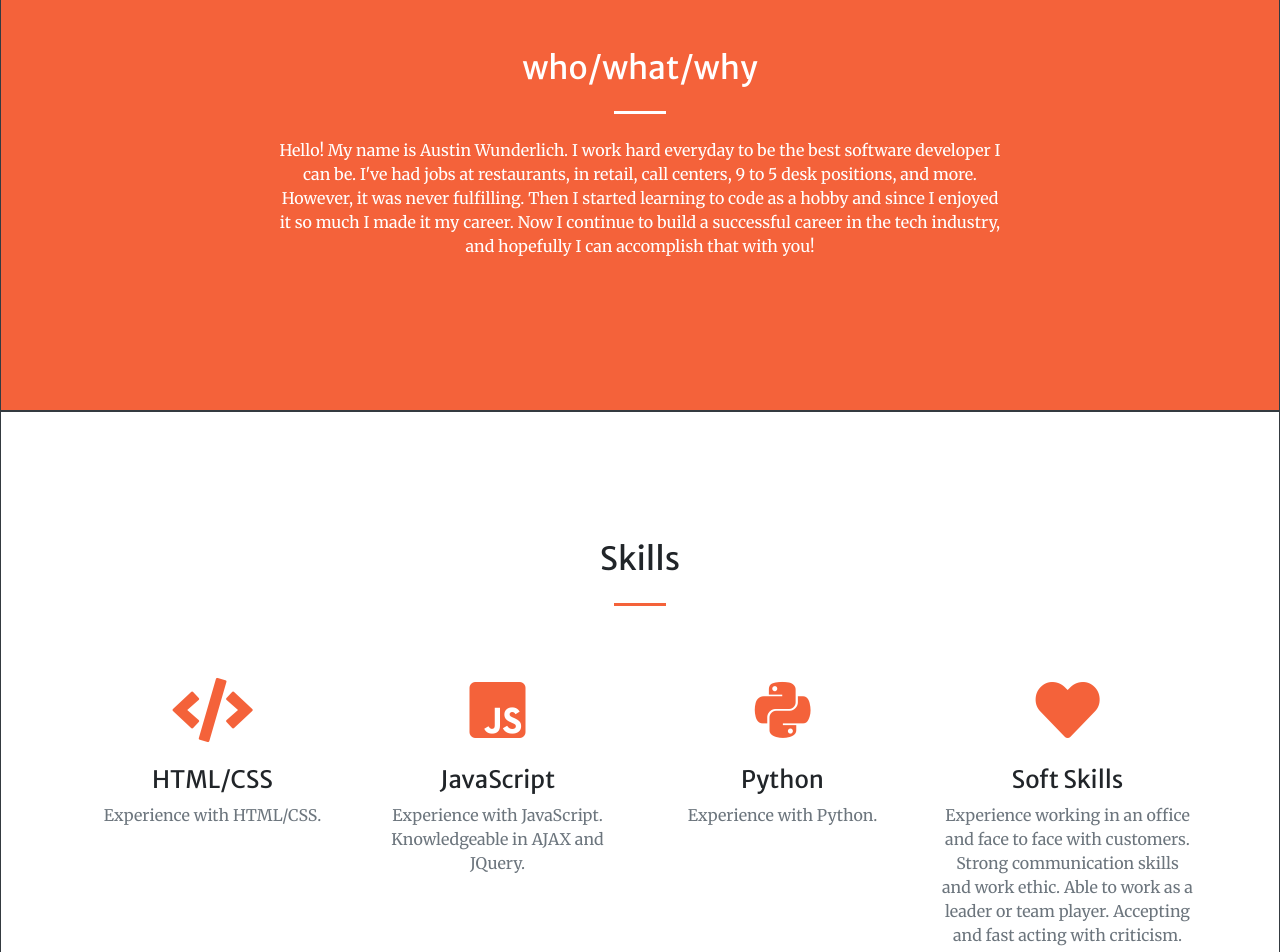
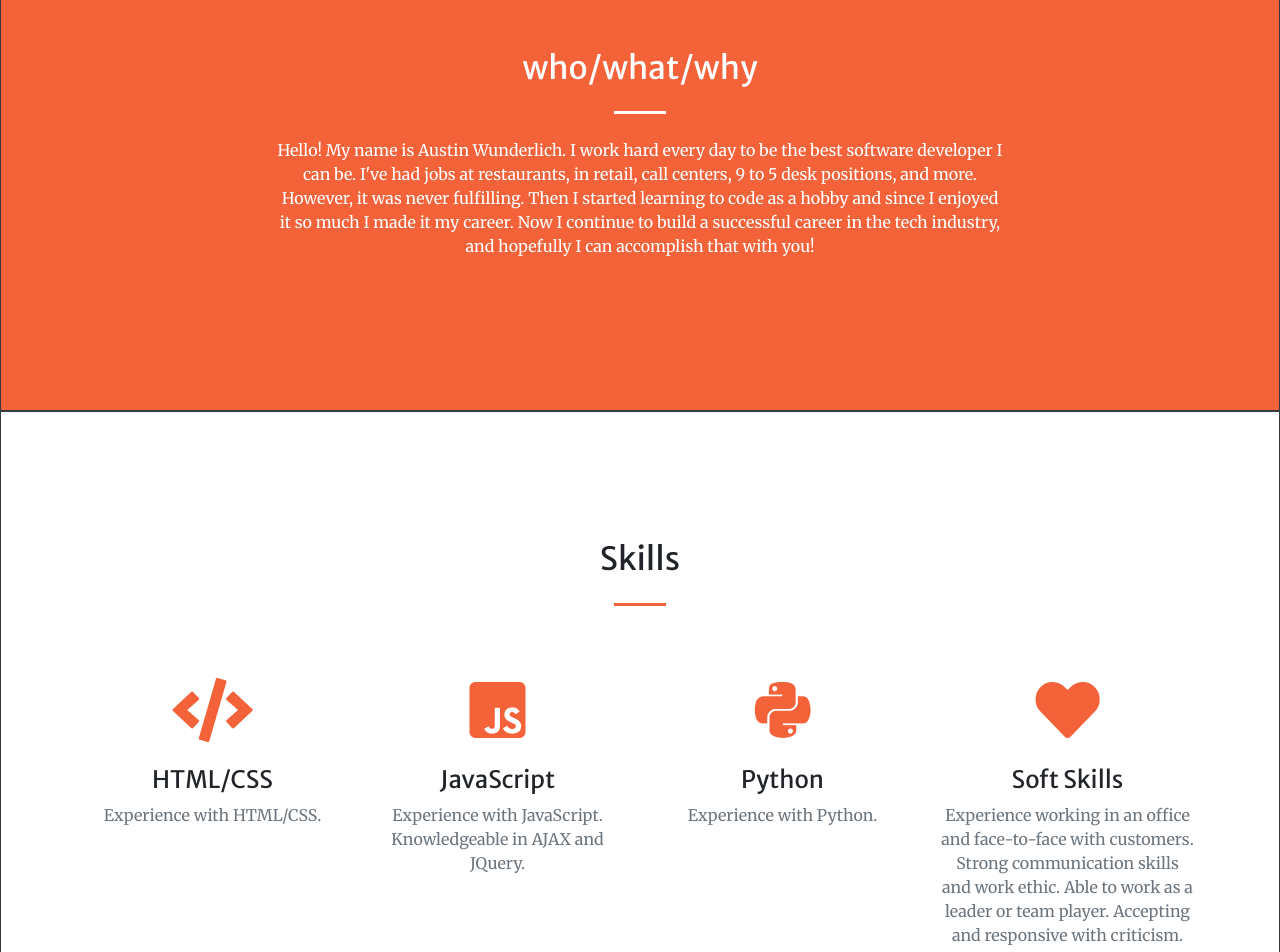
Before and after one commit to A-Wunderlich/A-Wunderlich.github.io, a website with bundled scripts: page index.html in a window 1280 px wide. Shown: the part 880-1832 px from the top of the page. Built offline with nearby package versions, Linux system fonts and the light colour scheme.

Commit message:
UPDATE index
correct random spelling errors

```diff
--- a/index.html
+++ b/index.html
@@ -76,7 +76,7 @@
         <div class="col-lg-8 text-center">
           <h2 class="text-white mt-0">who/what/why</h2>
           <hr class="divider light my-4">
-          <p class="text-white mb-4">Hello! My name is Austin Wunderlich. I work hard everyday to be the best software developer I can be. I've had jobs at restaurants,
+          <p class="text-white mb-4">Hello! My name is Austin Wunderlich. I work hard every day to be the best software developer I can be. I've had jobs at restaurants,
              in retail, call centers, 9 to 5 desk positions, and more. However, it was never fulfilling. Then I started learning to code as a hobby and since I enjoyed it so much I
               made it my career. Now I continue to build a successful career in the tech industry, and hopefully I can accomplish that with you!
           </p>
@@ -116,7 +116,7 @@
           <div class="mt-5">
             <i class="fas fa-4x fa-heart text-primary mb-4"></i>
             <h3 class="h4 mb-2">Soft Skills</h3>
-            <p class="text-muted mb-0">Experience working in an office and face to face with customers. Strong communication skills and work ethic. Able to work as a leader or team player. Accepting and fast acting with criticism.</p>
+            <p class="text-muted mb-0">Experience working in an office and face-to-face with customers. Strong communication skills and work ethic. Able to work as a leader or team player. Accepting and responsive with criticism.</p>
           </div>
         </div>
       </div>
```
